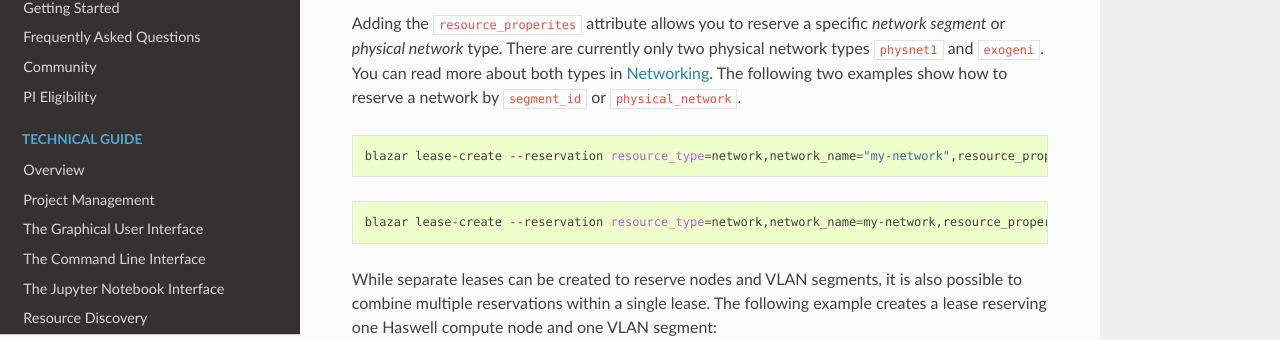
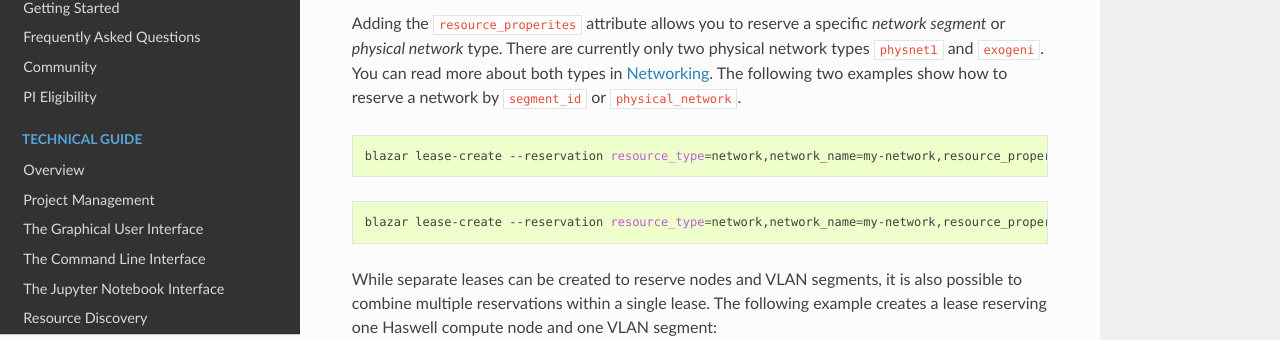
Before and after one commit to ChameleonCloud/docs, a Sphinx documentation site: the page built from source/technical/reservations.rst, in a window 1280 px wide and 900 px high, scrolled down 13847 px. Shown: the part 111-451 px from the top of the window. Built offline with Sphinx 7.4.7 and the Read the Docs theme 2.0.0, drawn with Linux system fonts in a browser that asks for light colours.

```diff
--- a/source/technical/reservations.rst
+++ b/source/technical/reservations.rst
@@ -404,7 +404,7 @@ a network by ``segment_id`` or ``physical_network``.
 
 .. code-block:: bash
 
-   blazar lease-create --reservation resource_type=network,network_name="my-network",resource_properties='["==","$segment_id","3501"]' --start-date "2015-06-17 16:00" --end-date "2015-06-17 18:00" my-first-vlan-lease
+   blazar lease-create --reservation resource_type=network,network_name=my-network,resource_properties='["==","$segment_id","3501"]' --start-date "2015-06-17 16:00" --end-date "2015-06-17 18:00" my-first-vlan-lease
 
 .. code-block:: bash
 
```
